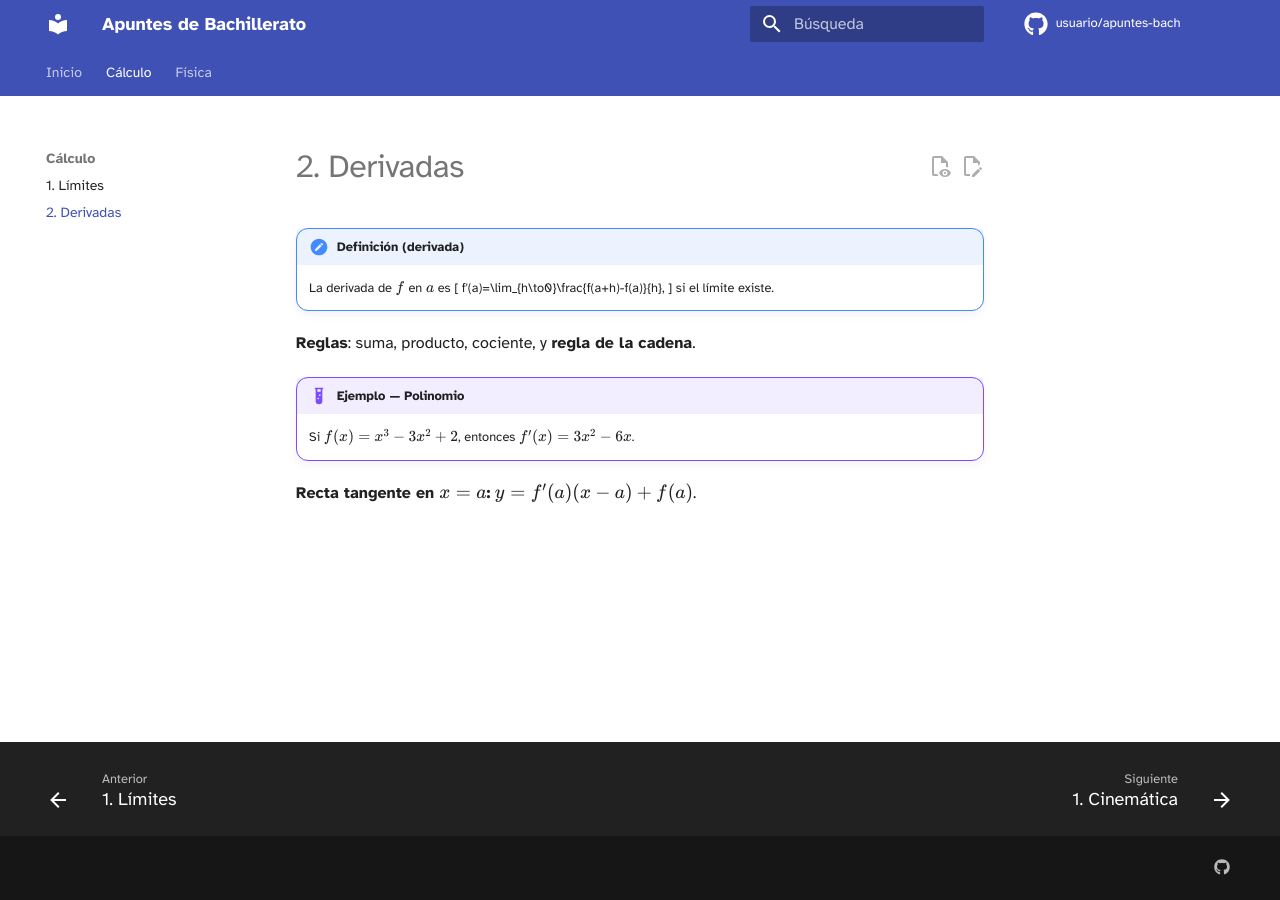
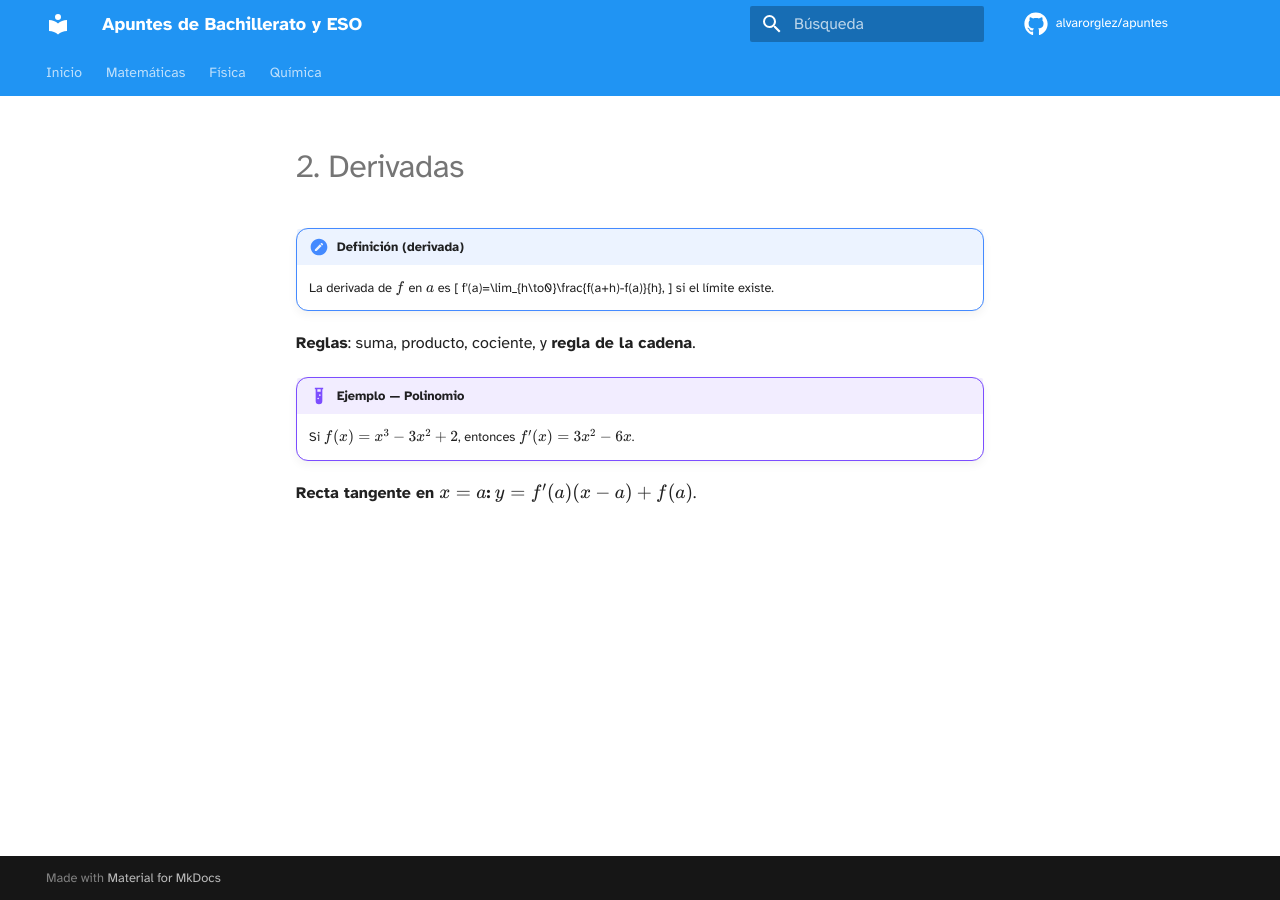
Before and after one commit to alvarorglez/apuntes, an MkDocs documentation site: the page built from docs/calculo/02-derivadas.md, in a window 1280 px wide. Built offline with MkDocs 1.6.1 and Material for MkDocs 9.7.7, drawn with Linux system fonts in a browser that asks for light colours; comment, search, counter and statistics services are not loaded.

Commit message:
Update mkdocs.yml

```diff
--- a/mkdocs.yml
+++ b/mkdocs.yml
@@ -1,34 +1,35 @@
+site_name: Apuntes de Bachillerato y ESO
+site_author: Álvaro Roldán
+site_description: Apuntes didácticos de Matemáticas, Física y Química — ESO y Bachillerato
+repo_url: https://github.com/alvarorglez/apuntes
+repo_name: alvarorglez/apuntes
 
-site_name: Apuntes de Bachillerato
-site_description: Apuntes y ejercicios resueltos — Matemáticas/Física
-site_author: Profesor/a
-repo_url: https://github.com/usuario/apuntes-bach
-repo_name: usuario/apuntes-bach
 theme:
   name: material
+  language: es
   features:
-    - content.code.copy
     - navigation.tabs
     - navigation.top
     - navigation.footer
     - toc.follow
     - search.suggest
     - search.highlight
-    - content.action.edit
-    - content.action.view
-    - content.footnote.tooltips
+    - content.code.copy
     - header.autohide
-  language: es
-  icon:
-    repo: fontawesome/brands/github
+  palette:
+    - media: "(prefers-color-scheme: light)"
+      scheme: default
+      primary: blue
+      accent: indigo
+    - media: "(prefers-color-scheme: dark)"
+      scheme: slate
+      primary: blue grey
+      accent: indigo
   font:
     text: Atkinson Hyperlegible
     code: JetBrains Mono
-extra:
-  social:
-    - icon: fontawesome/brands/github
-      link: https://github.com/usuario
-  generator: false
+  icon:
+    repo: fontawesome/brands/github
 
 markdown_extensions:
   - admonition
@@ -41,24 +42,43 @@
   - toc:
       permalink: true
 
+extra_css:
+  - https://cdn.jsdelivr.net/npm/katex@0.16.9/dist/katex.min.css
+  - styles/extra.css
 extra_javascript:
   - https://cdn.jsdelivr.net/npm/katex@0.16.9/dist/katex.min.js
   - https://cdn.jsdelivr.net/npm/katex@0.16.9/dist/contrib/auto-render.min.js
   - javascripts/katex-init.js
 
-extra_css:
-  - https://cdn.jsdelivr.net/npm/katex@0.16.9/dist/katex.min.css
-  - styles/extra.css
-
 plugins:
   - search
-  # - with-pdf:  # descomenta si instalas mkdocs-with-pdf
-  #     output_path: pdf/apuntes.pdf
 
 nav:
   - Inicio: index.md
-  - Cálculo:
-      - 1. Límites: calculo/01-limites.md
-      - 2. Derivadas: calculo/02-derivadas.md
+  - Matemáticas:
+      - ESO:
+          - Números naturales: matematicas/eso/01-numeros-naturales.md
+          - Fracciones: matematicas/eso/02-fracciones.md
+          - Potencias: matematicas/eso/03-potencias.md
+      - Bachillerato:
+          - Límites: matematicas/bach/01-limites.md
+          - Derivadas: matematicas/bach/02-derivadas.md
+          - Integrales: matematicas/bach/03-integrales.md
   - Física:
-      - 1. Cinemática: fisica/01-cinematica.md
+      - ESO:
+          - Movimiento: fisica/eso/01-movimiento.md
+          - Fuerzas: fisica/eso/02-fuerzas.md
+          - Energía: fisica/eso/03-energia.md
+      - Bachillerato:
+          - Cinemática: fisica/bach/01-cinematica.md
+          - Dinámica: fisica/bach/02-dinamica.md
+          - Electricidad: fisica/bach/03-electricidad.md
+  - Química:
+      - ESO:
+          - Átomos y moléculas: quimica/eso/01-atomos.md
+          - Tabla periódica: quimica/eso/02-tabla-periodica.md
+          - Reacciones químicas: quimica/eso/03-reacciones.md
+      - Bachillerato:
+          - Estequiometría: quimica/bach/01-estequiometria.md
+          - Termoquímica: quimica/bach/02-termoquimica.md
+          - Equilibrio químico: quimica/bach/03-equilibrio.md
```
